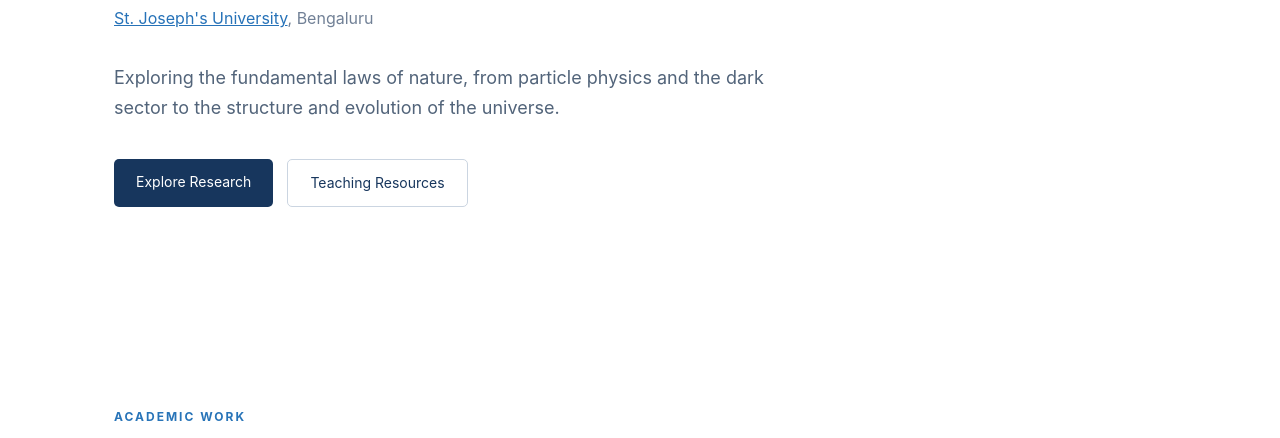
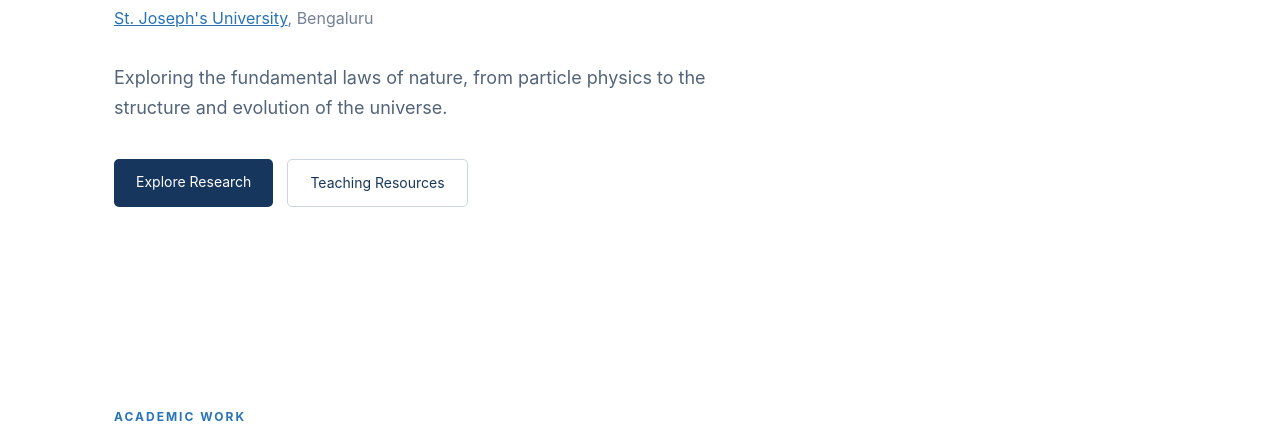
Before and after one commit to ppoulose/ppoulose.github.io, a plain HTML site: page index.html in a window 1280 px wide. Shown: the part 362-800 px from the top of the page. Drawn offline with Linux system fonts and the light colour scheme.

Commit message:
Update index.html

```diff
--- a/index.html
+++ b/index.html
@@ -49,7 +49,7 @@
 
             <p class="intro">
                 Exploring the fundamental laws of nature,
-                from particle physics and the dark sector
+                from particle physics
                 to the structure and evolution of the universe.
             </p>
 
```
